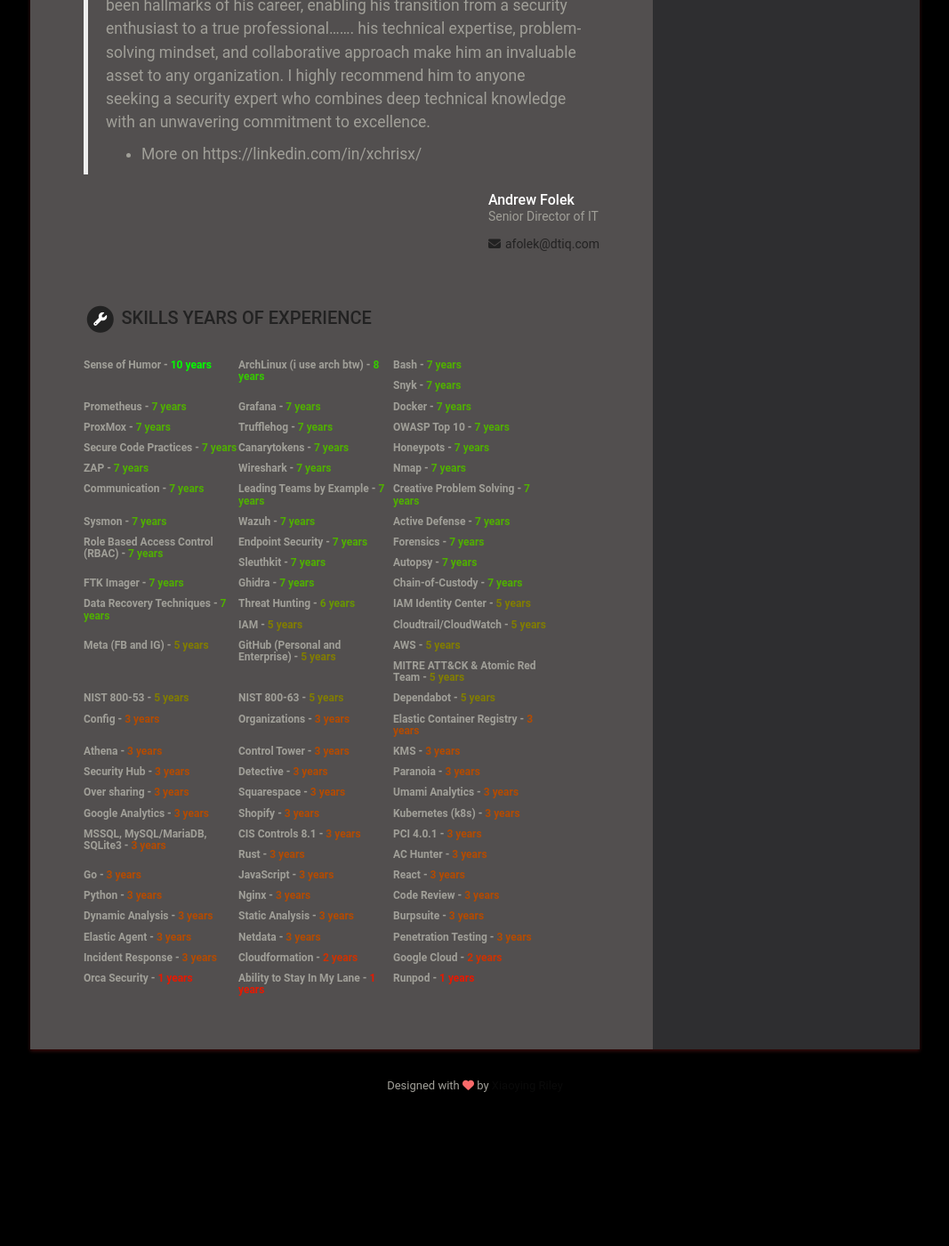
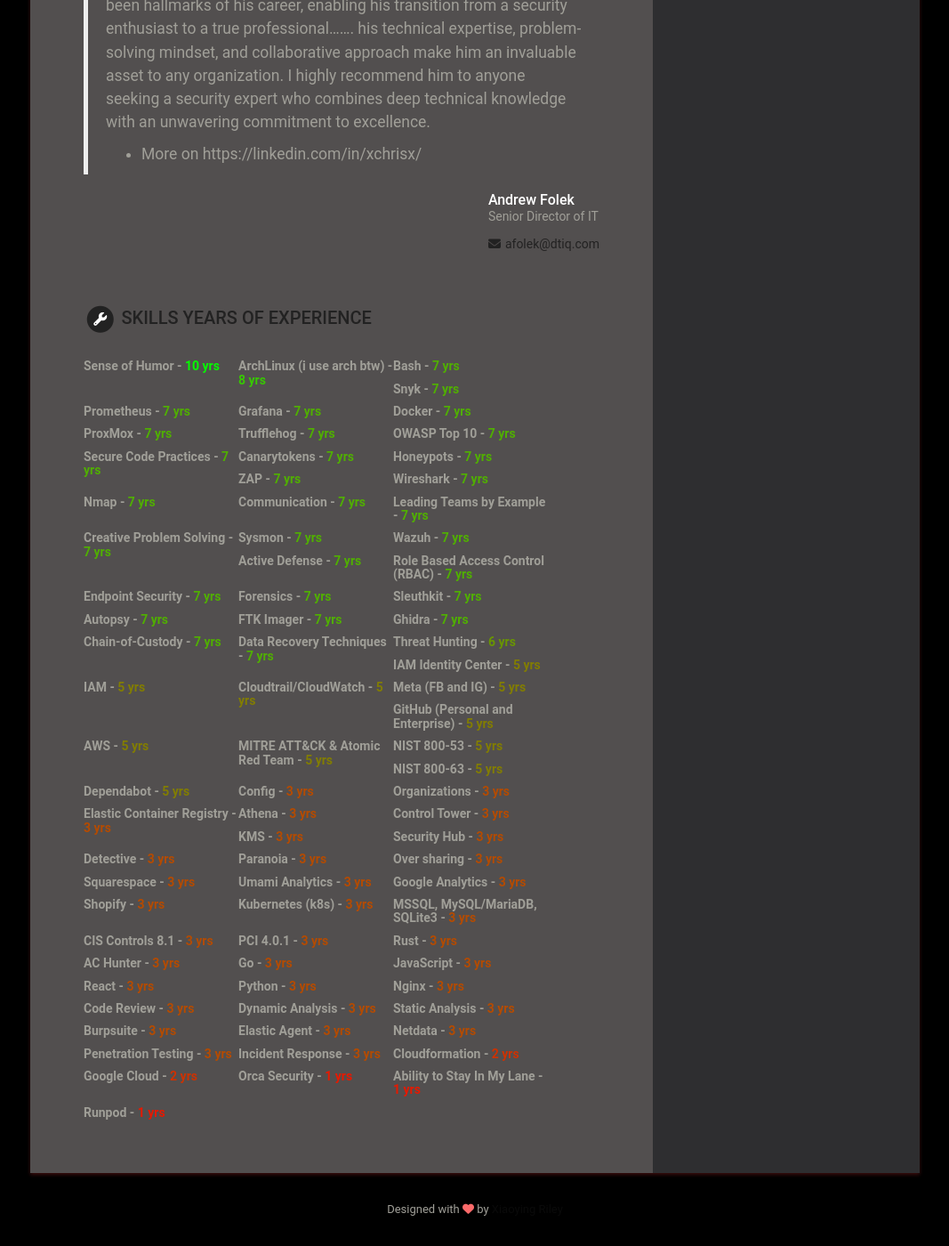
Before and after one commit to xedis/online-cv, a Jekyll site: the page built from index.html, in a window 1280 px wide and 1400 px high, scrolled down 2901 px. Shown: the whole window at 89% size, without its empty margins (106-1173 px from the left). Built offline with Jekyll 4.4.1, drawn with Linux system fonts in a browser that asks for light colours; before the commit the page ends 4162 px from its top, so only the background shows below that.

Commit message:
skills styling

```diff
--- a/_includes/skills.html
+++ b/_includes/skills.html
@@ -20,7 +20,7 @@
       {% assign red_value = 0 %}
     {% endif %}
     <div class="item">
-      <h6 class="level-title">{{ skill.name }} - <span style="color: rgb({{ red_value }}, {{ green_value }}, 0);">{{ skill.years }} years</span></h6>
+      <h5 class="level-title">{{ skill.name }} - <span style="color: rgb({{ red_value }}, {{ green_value }}, 0);">{{ skill.years }} yrs</span></h5>
     </div>
     <!--//item-->
     {% endfor %}
```
